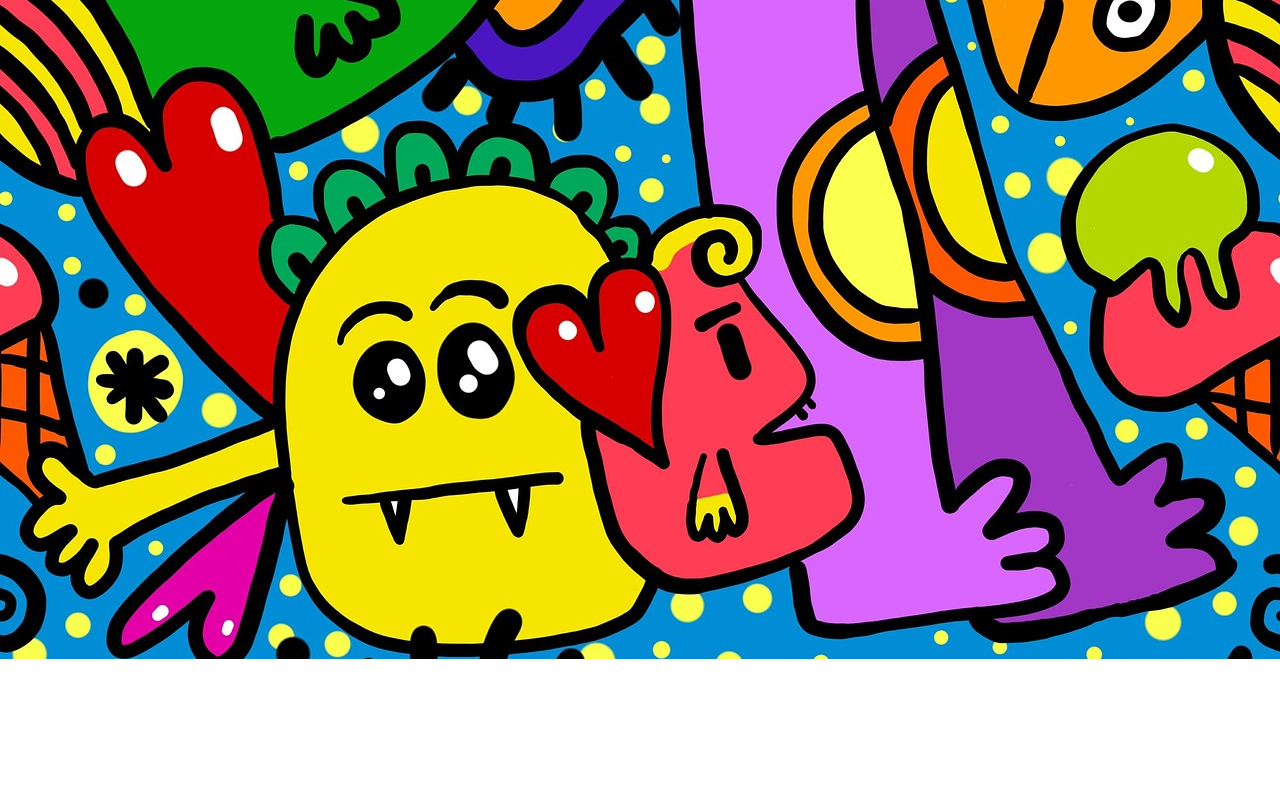
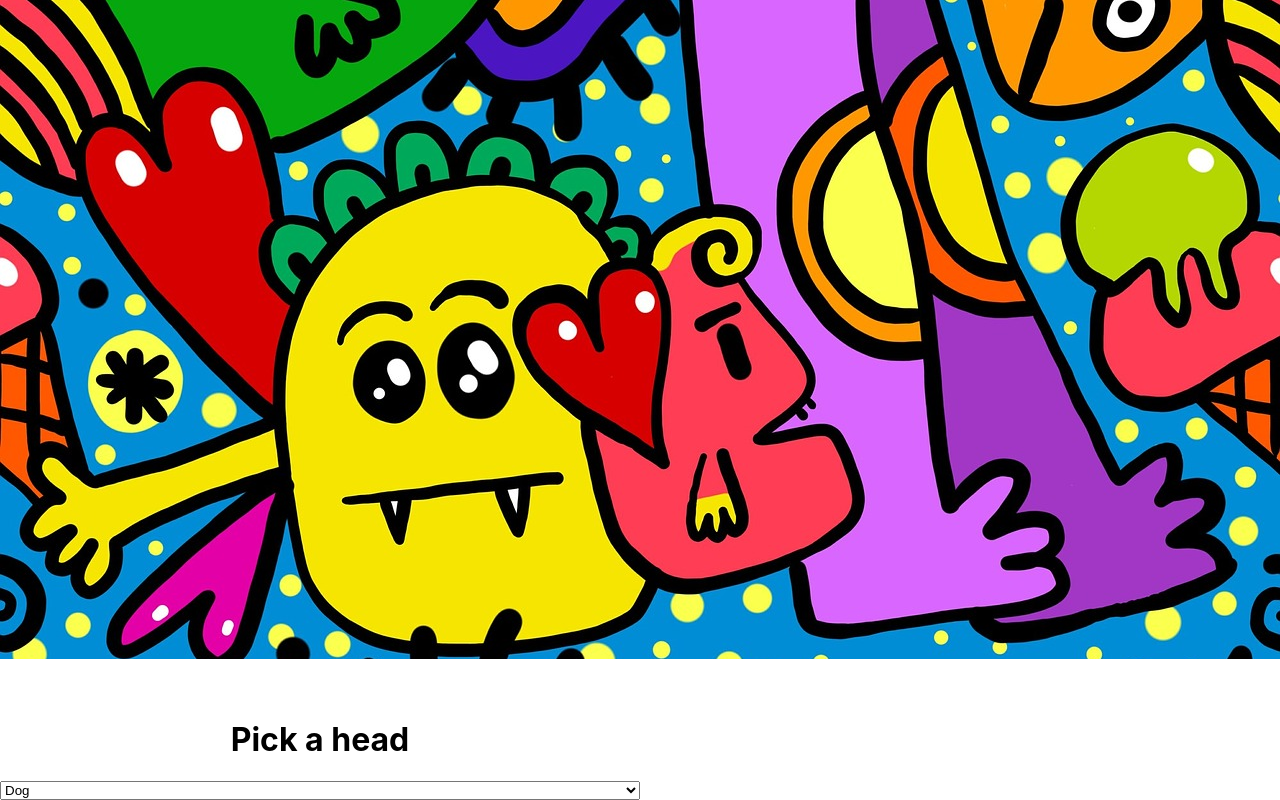
Before and after one commit to amanda-short/mod3-r-character-designer, a React (Create React App) app: page / in a window 1280 px wide. Shown: the part 281-1081 px from the top of the page. Before the commit the page ends 980 px from the top, so only its background shows below. Built offline with nearby package versions, Linux system fonts and the light colour scheme.

Commit message:
started building select drop downs and functions, not finished. End of day push

```diff
--- a/src/components/Select/Select.css
+++ b/src/components/Select/Select.css
@@ -1,3 +1,5 @@
-select {
-    color: black;
+.select {
+    width: 50%;
+    display: flex;
+    flex-direction: column;
 }
--- a/src/components/Select/Select.js
+++ b/src/components/Select/Select.js
@@ -1,6 +1,21 @@
 import React from 'react';
 import './Select.css';
 
-export default function Select() {
-  return <></>;
+export default function Select({ head, setHead, middle, setMiddle, bottom, setBottom }) {
+  const handleChange = (event) => {
+    setHead(event.target.value);
+    setHead((currentState) => [...currentState, event.target.value]);
+  };
+
+  return (
+    <div className="select">
+      <h1>Pick a head</h1>
+      <select value={head} onChange={handleChange}>
+        <option value="dog">Dog</option>
+        <option value="duck">Duck</option>
+        <option value="horse">Horse</option>
+        <option value="bird">Bird</option>
+      </select>
+    </div>
+  );
 }
```
